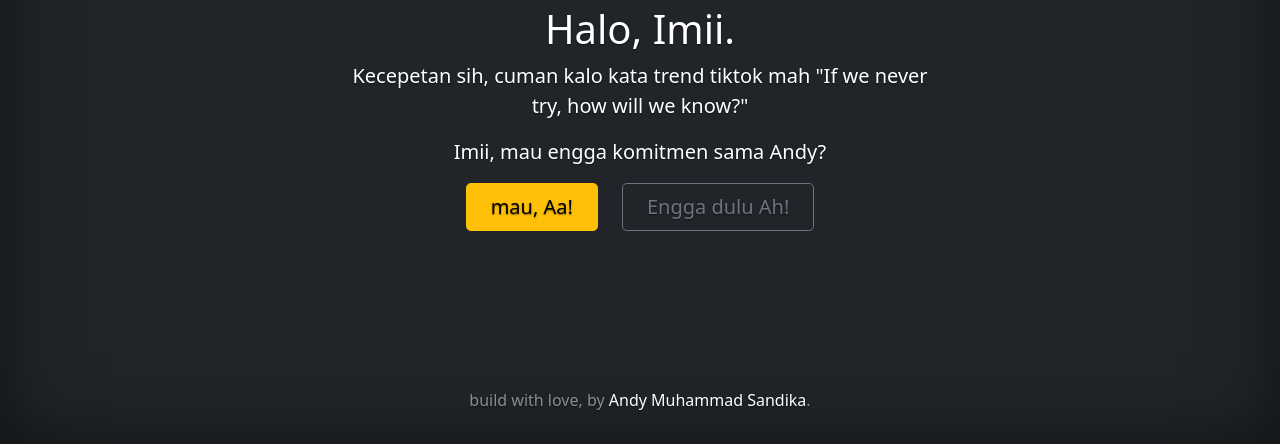
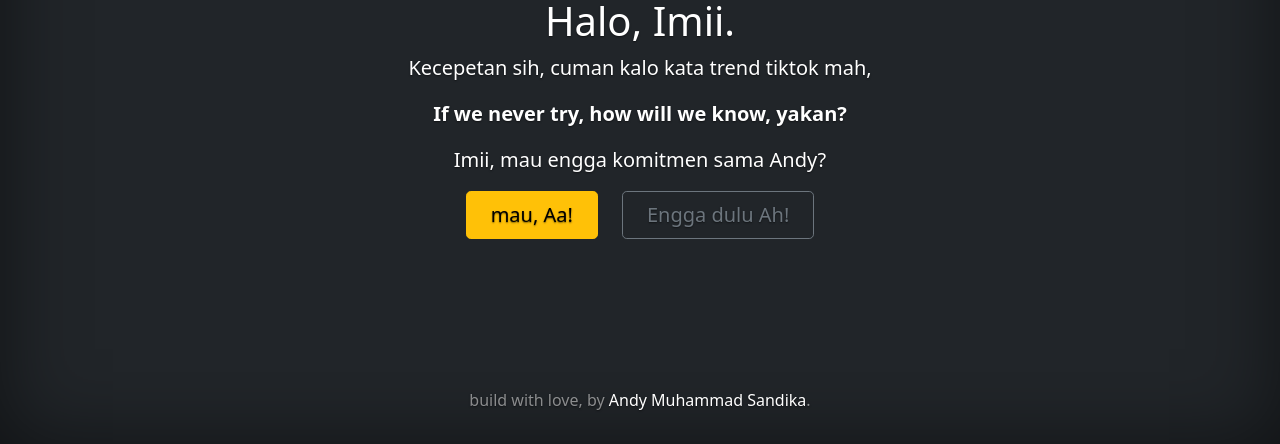
Before and after one commit to andymuhammadsandika/buat-ilmii, a plain HTML site: page index.html in a window 1280 px wide. Shown: the part 356-800 px from the top of the page. Drawn offline with nearby package versions, Linux system fonts and the light colour scheme.

Commit message:
mengubah file index.html dan menambahkan gambar favicon dino.png

```diff
--- a/index.html
+++ b/index.html
@@ -5,6 +5,7 @@
   <meta charset="utf-8">
   <meta name="viewport" content="width=device-width, initial-scale=1">
   <meta name="description" content="">
+  <link rel="icon" href="dino.png" sizes="32x32" type="image/png">
   <title>Buat Ilmii</title>
 
   <script>
@@ -78,7 +79,8 @@
 <!-- end of carousel dino -->
 
       <h1>Halo, Imii.</h1>
-      <p class="lead">Kecepetan sih, cuman kalo kata trend tiktok mah "If we never try, how will we know?"</p>
+      <p class="lead">Kecepetan sih, cuman kalo kata trend tiktok mah,</p>
+      <p class="lead fw-bolder">If we never try, how will we know, yakan?</p>
       <p class="lead">Imii, mau engga komitmen sama Andy?</p>
       <!-- <p class="lead">
         <a href="#" class="btn btn-lg btn-secondary fw-bold border-white bg-white float-md-middle">Learn more</a>
@@ -102,7 +104,7 @@
 <script src="https://cdn.jsdelivr.net/npm/bootstrap@5.0.2/dist/js/bootstrap.bundle.min.js"
   integrity="sha384-MrcW6ZMFYlzcLA8Nl+NtUVF0sA7MsXsP1UyJoMp4YLEuNSfAP+JcXn/tWtIaxVXM" crossorigin="anonymous">
 </script>
-<!-- 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 -->
+<!-- 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 -->
 </body>
 
 </html>
```
Also changed, not shown: dino.png (added).
